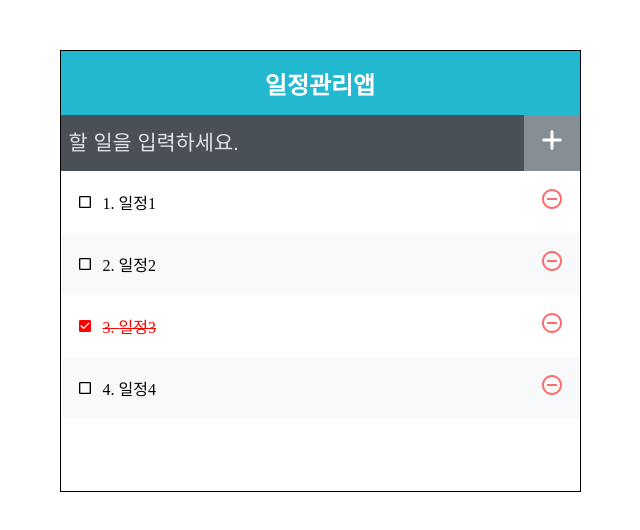
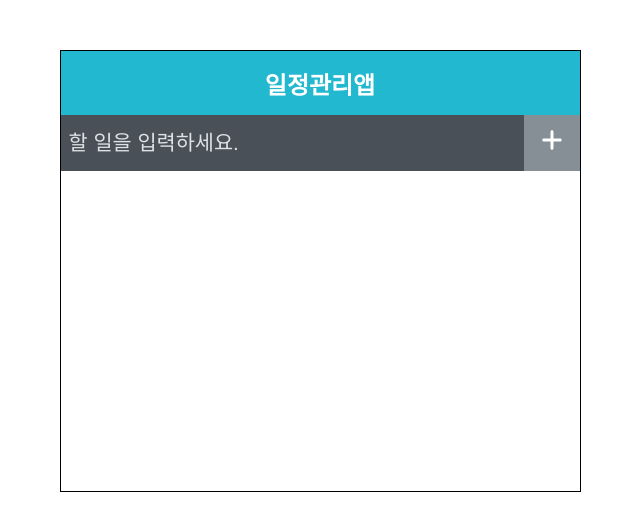
Before and after one commit to oktobat/todoReact526, a React (Vite) app: page / in a window 1280 px wide. Shown: the top 530 px of the page, without its empty margins (320-960 px from the left). Built offline with nearby package versions, Linux system fonts and the light colour scheme.

Commit message:
7/1일 5시 43분 수정

```diff
--- a/src/App.jsx
+++ b/src/App.jsx
@@ -1,4 +1,4 @@
-import React, {useState} from 'react';
+import React, {useState, useRef} from 'react';
 import TodoTemplate from '@/TodoTemplate'
 import TodoHeader from '@/TodoHeader'
 import TodoInsert from '@/TodoInsert'
@@ -6,14 +6,17 @@ import TodoList from '@/TodoList'
 import TodoFooter from '@/TodoFooter'
 
 const App = () => {
+  const id = useRef(1)
   const [todos, setTodos] = useState([
-    {id:1, checked:false, text:"일정1" },
-    {id:2, checked:false, text:"일정2" },
-    {id:3, checked:true, text:"일정3" },
-    {id:4, checked:false, text:"일정4" }
+    // {id:1, checked:false, text:"일정1" },
+    // {id:2, checked:false, text:"일정2" },
+    // {id:3, checked:true, text:"일정3" },
+    // {id:4, checked:false, text:"일정4" }
   ])
 
-  const onInsert = (todo)=>{
+  const onInsert = (value)=>{
+    const todo = {id:id.current, text:value, checked:false}
+    id.current = id.current + 1;
     setTodos(todos.concat(todo))
     // setTodos([...todos, todo])
   }
```
